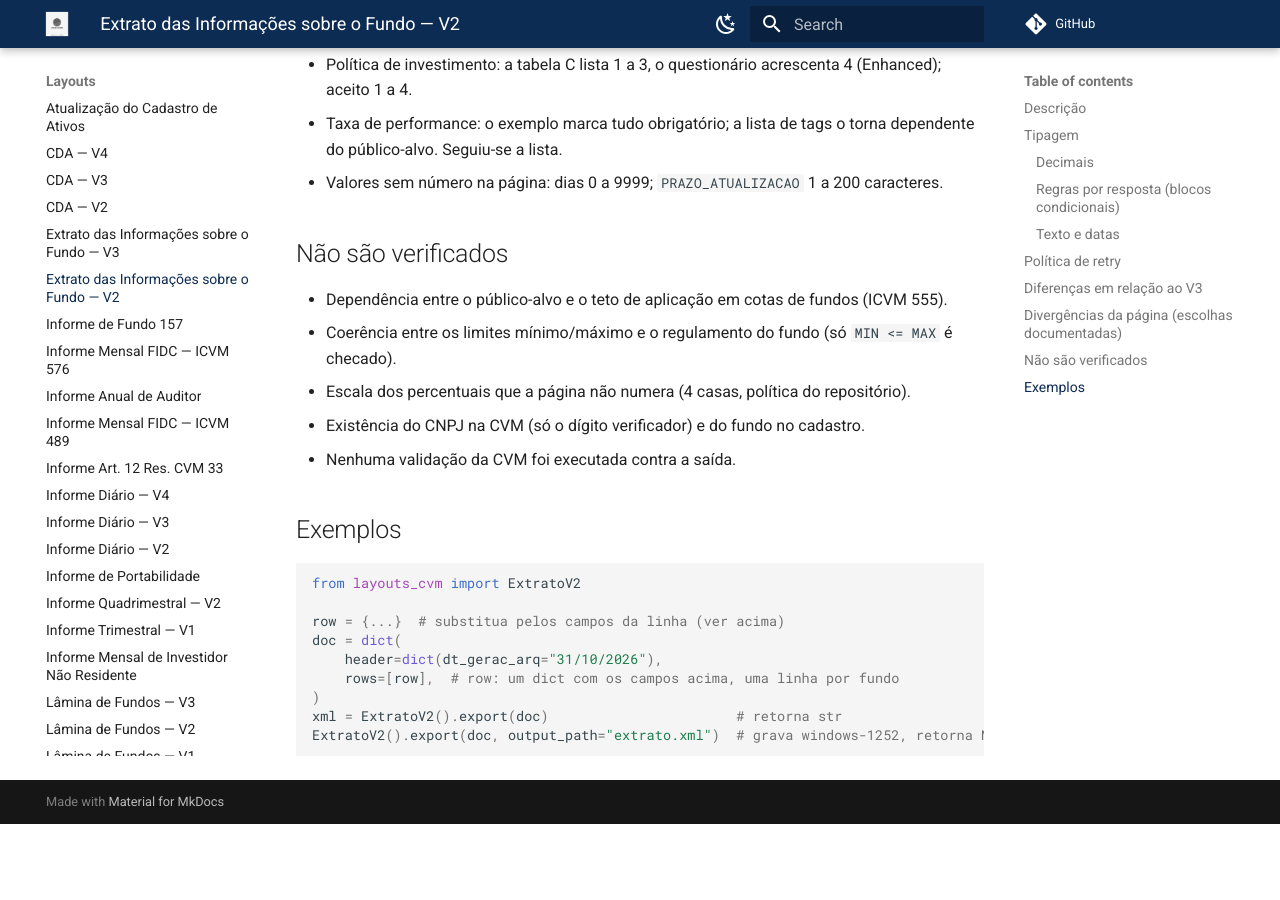
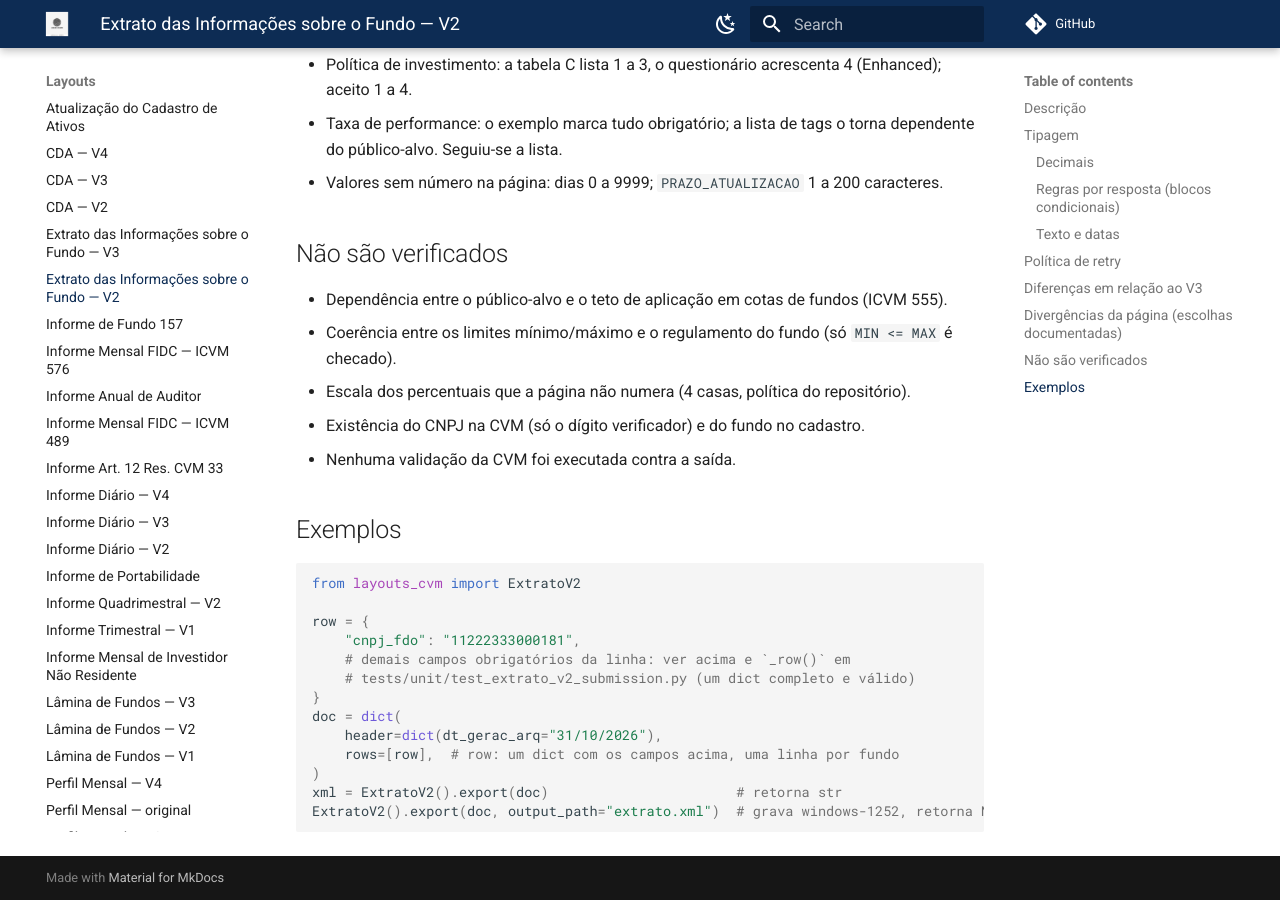
Before and after one commit to guilhermegor/layouts-cvm, an MkDocs documentation site: the page built from docs/extrato_v2.md, in a window 1280 px wide and 900 px high, scrolled down 2322 px. Built offline with MkDocs 1.6.1 and Material for MkDocs 9.7.7, drawn with Linux system fonts in a browser that asks for light colours; comment, search, counter and statistics services are not loaded; the version menu is left out; before the commit the page ends 3146 px from its top, so only the background shows below that.

Commit message:
fix: sort TipoValorCota in __all__, real docs example, assert export
- place TipoValorCota in alphabetical order in the schemas __all__
- replace the set-literal docs example with a dict skeleton
- make the mapping-export test fail on a None return

````diff
--- a/docs/extrato_v2.md
+++ b/docs/extrato_v2.md
@@ -94,7 +94,11 @@ no V2: `PUBLICO_ALVO`, `COD_DISTR_FDO`, `APLICACAO_MINIMA_FUNDO`, `TIPO_VALOR_CO
 ```python
 from layouts_cvm import ExtratoV2
 
-row = {...}  # substitua pelos campos da linha (ver acima)
+row = {
+    "cnpj_fdo": "11222333000181",
+    # demais campos obrigatórios da linha: ver acima e `_row()` em
+    # tests/unit/test_extrato_v2_submission.py (um dict completo e válido)
+}
 doc = dict(
     header=dict(dt_gerac_arq="31/10/2026"),
     rows=[row],  # row: um dict com os campos acima, uma linha por fundo
````
Also changed, not shown: 2 other files.
